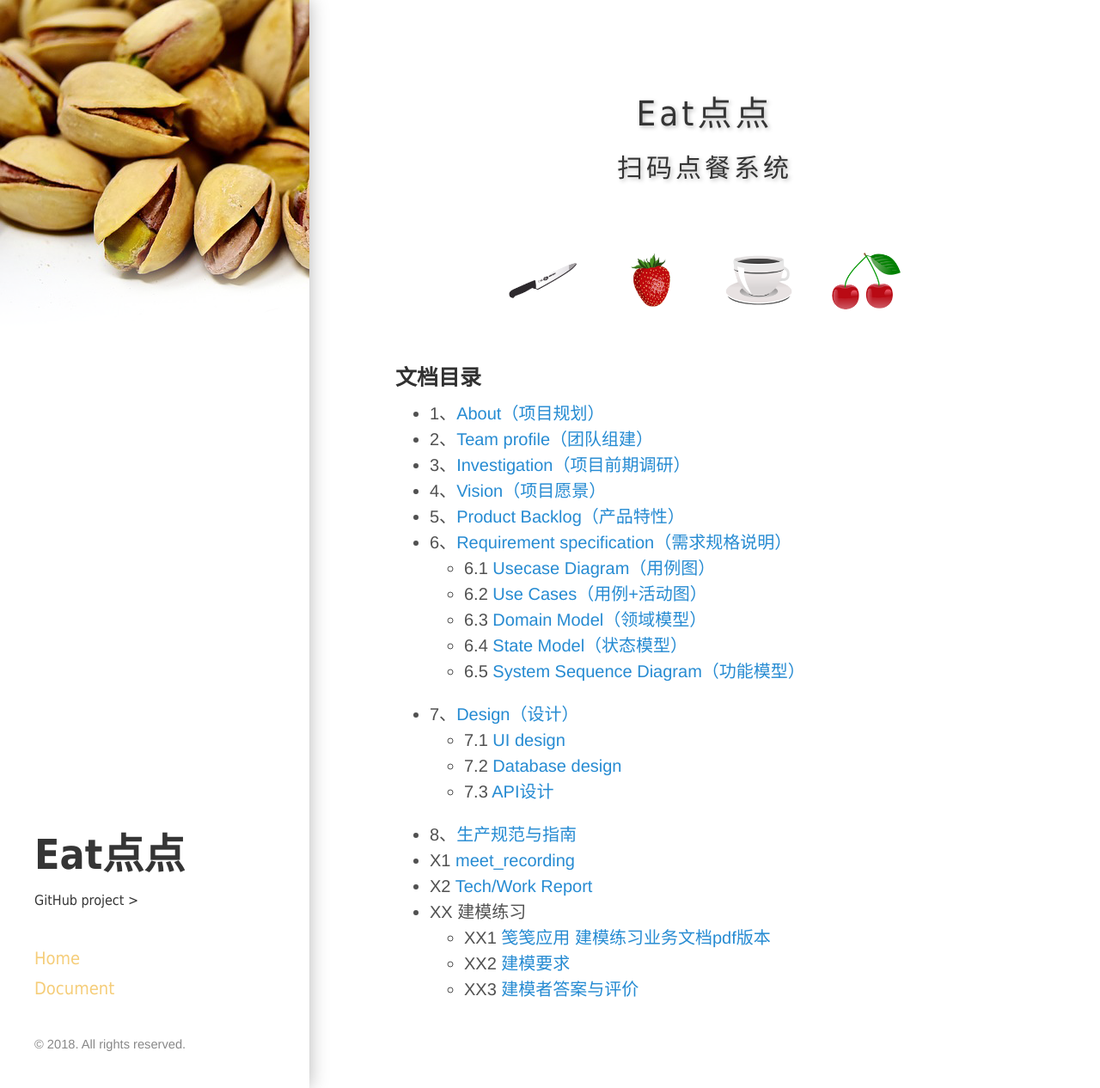
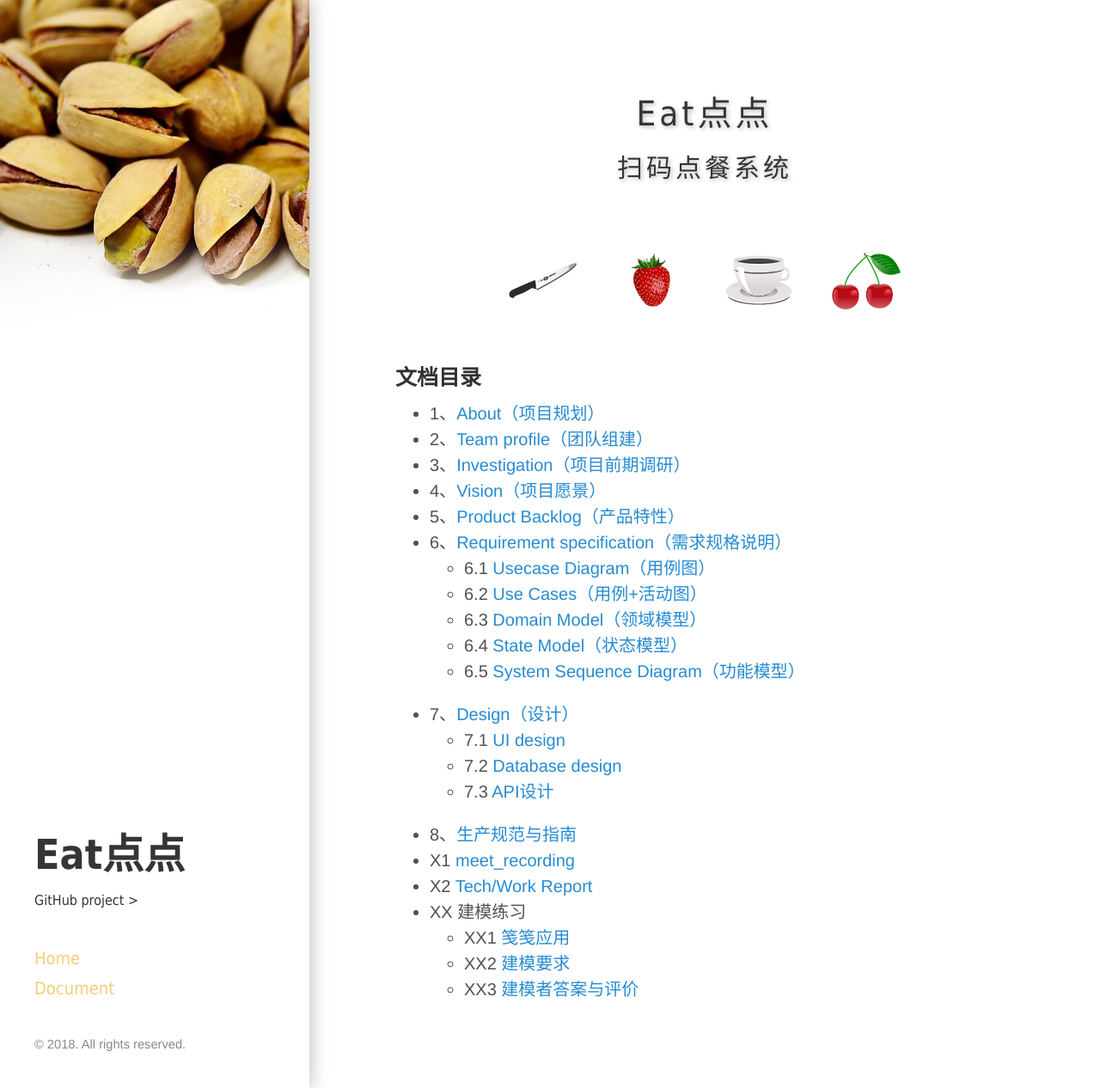
Before and after one commit to ChickenDinner8/ChickenDinner8.github.io, a Jekyll site: the page built from index.md, in a window 1280 px wide and 1266 px high. Shown: the whole window at 86% size. Built offline with Jekyll 4.4.1, drawn with Linux system fonts in a browser that asks for light colours.

Commit message:
delete something useless

```diff
--- a/index.md
+++ b/index.md
@@ -52,7 +52,6 @@ title: Home
 + X2 [Tech/Work Report](https://chickendinner8.github.io/2018/04/11/work_report.html)
 + XX 建模练习
     - XX1 [笺笺应用](https://chickendinner8.github.io/2018/05/11/笺笺建模练习.html)
-          [建模练习业务文档pdf版本](https://github.com/ChickenDinner8/ChickenDinner8.github.io/blob/master/public/pdf/%E5%BB%BA%E6%A8%A1%E7%BB%83%E4%B9%A0pdf%E7%89%88%E6%9C%AC.pdf)
     - XX2 [建模要求]()
     - XX3 [建模者答案与评价]()
 </div>
```
